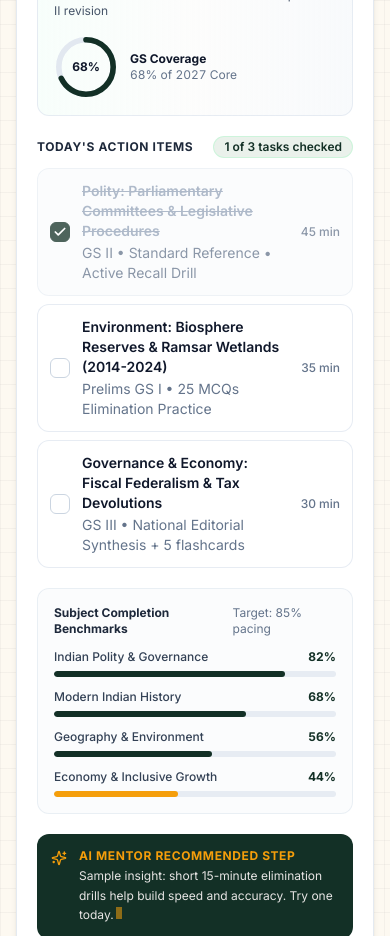
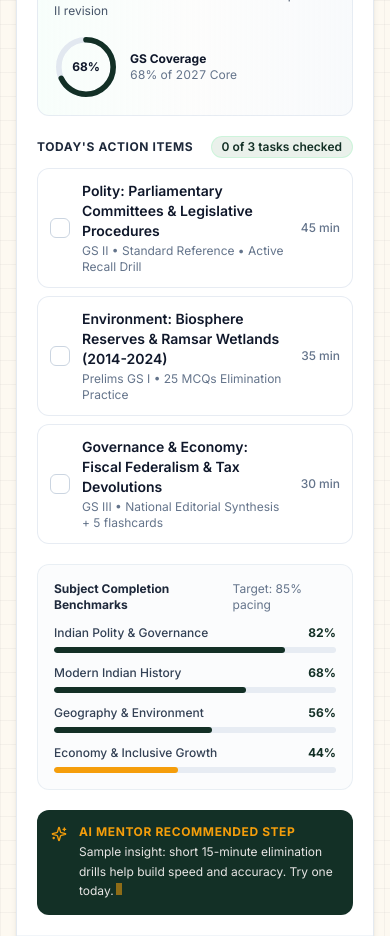
Before and after one commit to Farhaan-Coder/UPSC_WEBPAGE_UPDATED, a React (Vite) app: page / in a window 390 px wide. Shown: the part 7560-8496 px from the top of the page. Built offline with nearby package versions, Linux system fonts and the light colour scheme; a web font is replaced by a local one.

Commit message:
feat: make Daily Target action items interactive with dynamic counter and tactile feedback

```diff
--- a/src/components/DashboardPreview.jsx
+++ b/src/components/DashboardPreview.jsx
@@ -53,21 +53,18 @@ const initialDailyTasks = [
     title: 'Polity: Parliamentary Committees & Legislative Procedures',
     sub: 'GS II • Standard Reference • Active Recall Drill',
     time: '45 min',
-    completed: true,
   },
   {
     id: 2,
     title: 'Environment: Biosphere Reserves & Ramsar Wetlands (2014-2024)',
     sub: 'Prelims GS I • 25 MCQs Elimination Practice',
     time: '35 min',
-    completed: false,
   },
   {
     id: 3,
     title: 'Governance & Economy: Fiscal Federalism & Tax Devolutions',
     sub: 'GS III • National Editorial Synthesis + 5 flashcards',
     time: '30 min',
-    completed: false,
   },
 ];
 
@@ -101,7 +98,7 @@ export default function DashboardPreview() {
   const [activeTab, setActiveTab] = useState(0);
   const [studyHours, setStudyHours] = useState(6.0);
   const [studyMode, setStudyMode] = useState('fulltime'); // 'working' or 'fulltime'
-  const [tasks, setTasks] = useState(initialDailyTasks);
+  const [completedTasks, setCompletedTasks] = useState([]);
   const [typingIndex, setTypingIndex] = useState(0);
 
   // Interconnected dynamic calculation: studyHours slider drives progress benchmarks proportionally
@@ -140,7 +137,9 @@ export default function DashboardPreview() {
   }, [activeTab]);
 
   const toggleTask = (id) => {
-    setTasks(tasks.map(t => t.id === id ? { ...t, completed: !t.completed } : t));
+    setCompletedTasks((prev) =>
+      prev.includes(id) ? prev.filter((taskId) => taskId !== id) : [...prev, id]
+    );
   };
 
   const handleModeChange = (mode) => {
@@ -152,7 +151,7 @@ export default function DashboardPreview() {
     }
   };
 
-  const completedCount = tasks.filter(t => t.completed).length;
+  const completedCount = completedTasks.length;
 
   // Real-time calculation based on study hours slider
   const staticHours = (studyHours * 0.45).toFixed(1);
@@ -454,45 +453,52 @@ export default function DashboardPreview() {
                         Today's Action Items
                       </span>
                       <span className="font-sans text-xs font-semibold text-[#133026] bg-[#EAF1EB] px-2.5 py-0.5 rounded-full border border-green-200/60">
-                        {completedCount} of 3 tasks checked
+                        {completedTasks.length} of 3 tasks checked
                       </span>
                     </div>
 
                     <div className="space-y-2">
-                      {tasks.map((task) => (
+                      {initialDailyTasks.map((task) => {
+                        const isCompleted = completedTasks.includes(task.id);
+                        return (
                           <div
                             key={task.id}
                             onClick={() => toggleTask(task.id)}
-                          className={`group p-3 sm:p-3.5 rounded-xl border transition-all duration-200 cursor-pointer flex items-center justify-between gap-3 hover:bg-slate-50 hover:shadow-sm hover:-translate-y-0.5 ${
-                            task.completed
-                              ? 'bg-slate-50/70 border-slate-200/70 opacity-75'
-                              : 'bg-white border-slate-200/80 shadow-2xs hover:border-slate-300'
+                            className={`group p-3 sm:p-3.5 rounded-xl border transition-all duration-300 cursor-pointer active:scale-[0.98] flex items-center justify-between gap-3 ${
+                              isCompleted
+                                ? 'bg-slate-50 border-slate-200/70 opacity-60'
+                                : 'bg-white border-slate-200/80 shadow-2xs hover:border-slate-300 hover:bg-slate-50/60 hover:-translate-y-0.5'
                             }`}
                           >
                             <div className="flex items-center gap-3 min-w-0">
-                            <div className={`w-5 h-5 rounded-md flex items-center justify-center border transition-all duration-200 shrink-0 group-hover:ring-2 group-hover:ring-slate-200 ${
-                              task.completed
+                              <div className={`w-5 h-5 rounded-md flex items-center justify-center border transition-all duration-300 shrink-0 group-hover:ring-2 group-hover:ring-slate-200 ${
+                                isCompleted
                                   ? 'bg-[#133026] border-[#133026] text-white shadow-2xs'
                                   : 'border-slate-300 bg-white group-hover:border-slate-400'
                               }`}>
-                              {task.completed && <Check className="w-3.5 h-3.5 stroke-[3]" />}
+                                {isCompleted && <Check className="w-3.5 h-3.5 stroke-[3]" />}
                               </div>
                               <div className="min-w-0">
-                              <div className={`font-sans text-sm font-semibold transition-colors ${
-                                task.completed ? 'line-through text-slate-400' : 'text-slate-900'
+                                <div className={`font-sans text-sm font-semibold transition-all duration-300 ${
+                                  isCompleted ? 'line-through text-slate-400' : 'text-slate-900'
                                 }`}>
                                   {task.title}
                                 </div>
-                              <div className="font-sans text-sm text-slate-500 mt-0.5">
+                                <div className={`font-sans text-xs sm:text-sm mt-0.5 transition-all duration-300 ${
+                                  isCompleted ? 'line-through text-slate-400 opacity-80' : 'text-slate-500'
+                                }`}>
                                   {task.sub}
                                 </div>
                               </div>
                             </div>
-                          <span className="font-sans text-xs font-medium text-slate-500 shrink-0">
+                            <span className={`font-sans text-xs font-medium shrink-0 transition-all duration-300 ${
+                              isCompleted ? 'text-slate-400' : 'text-slate-500'
+                            }`}>
                               {task.time}
                             </span>
                           </div>
-                      ))}
+                        );
+                      })}
                     </div>
                   </div>
 
```
Lines whose indentation alone changed are shown as unchanged.
